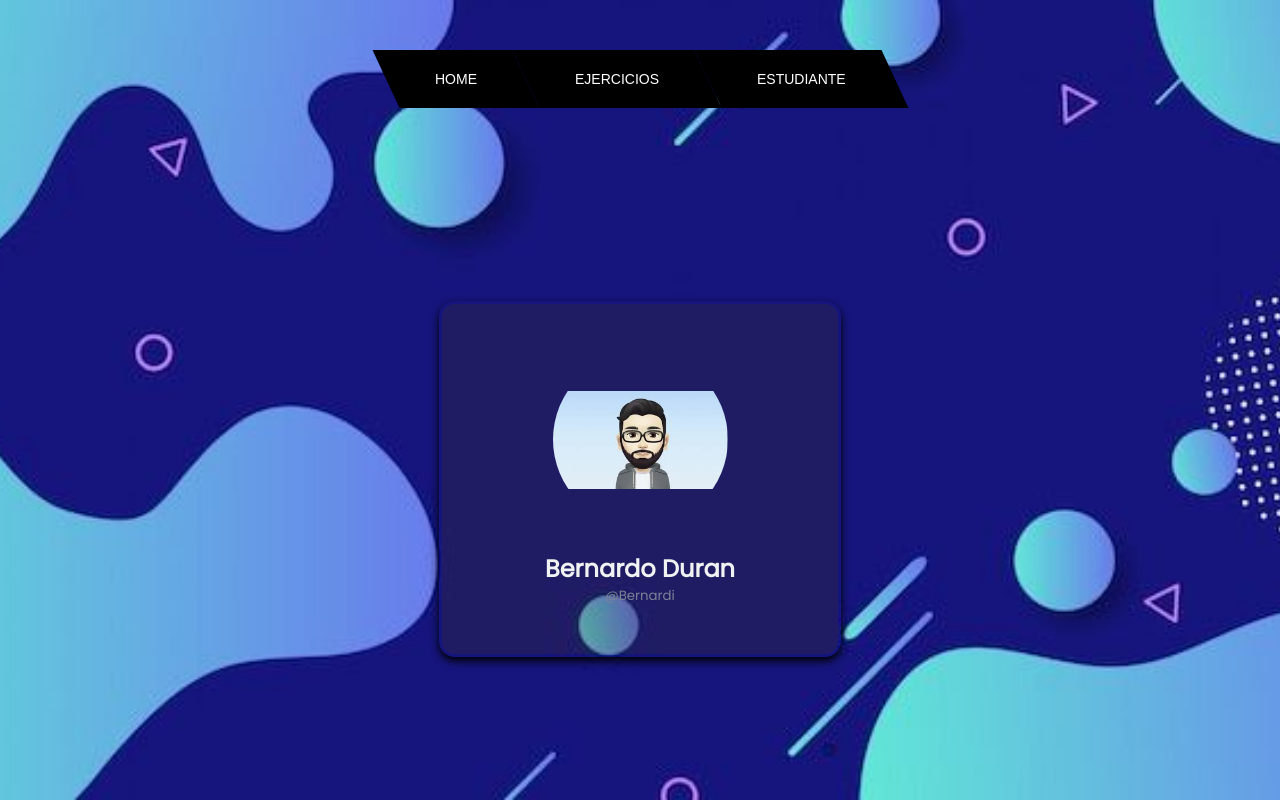
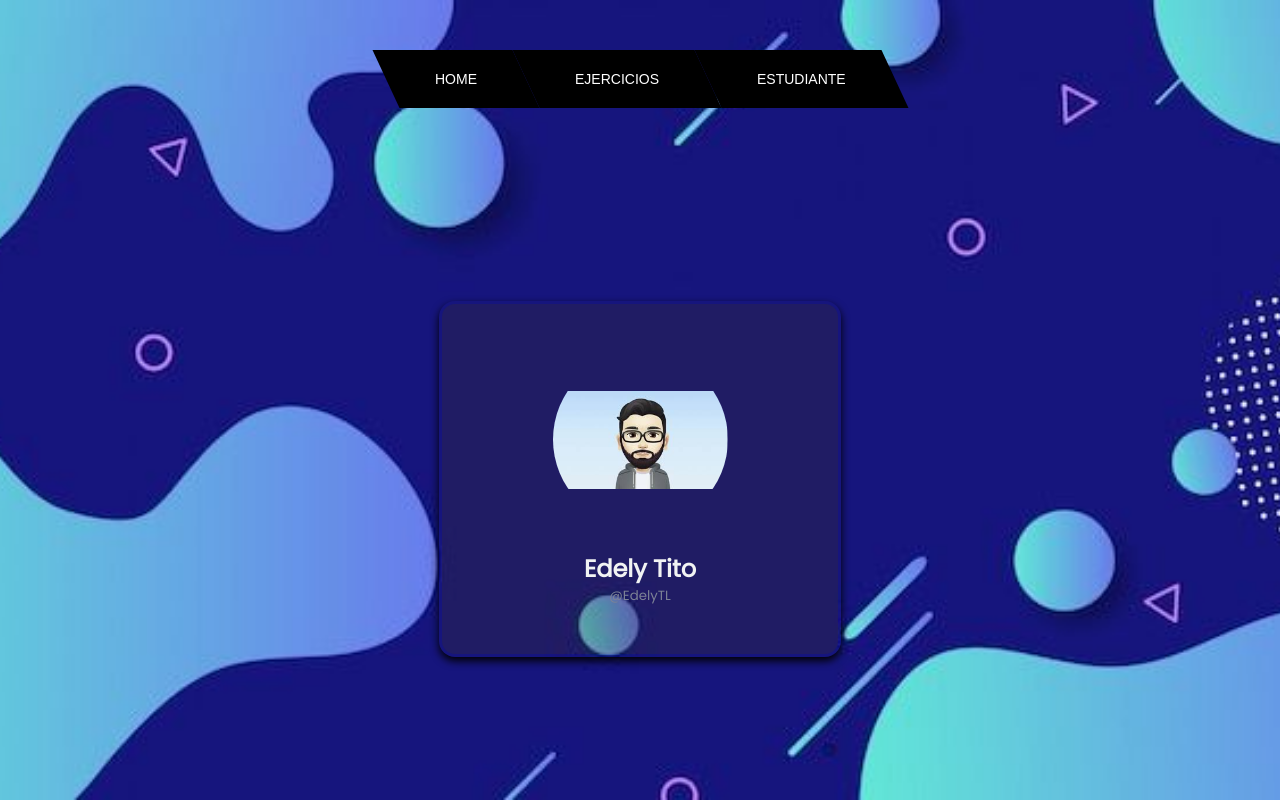
Before and after one commit to EdelyTito/simulacion, a Vue app: page /estudiante in a window 1280 px wide. Built offline with nearby package versions, Linux system fonts and the light colour scheme.

Commit message:
hola ahora si

```diff
--- a/package.json
+++ b/package.json
@@ -4,7 +4,8 @@
   "private": true,
   "scripts": {
     "serve": "vue-cli-service serve",
-    "build": "vue-cli-service build"
+    "build": "vue-cli-service build",
+    "deploy": "gh-pages -d dist"
   },
   "dependencies": {
     "core-js": "^3.8.3",
@@ -18,6 +19,7 @@
     "@vue/cli-plugin-babel": "~5.0.0",
     "@vue/cli-plugin-router": "~5.0.0",
     "@vue/cli-service": "~5.0.0",
+    "gh-pages": "^6.2.0",
     "stylus": "^0.55.0",
     "stylus-loader": "^6.1.0"
   },
--- a/src/views/Estudiante.vue
+++ b/src/views/Estudiante.vue
@@ -3,8 +3,8 @@
     <div class="profile-image">
       <img src="../assets/perfile.jpeg" />
     </div>
-    <h2 class="profile-username">Bernardo Duran</h2>
-    <small class="profile-user-handle">@Bernardi</small>
+    <h2 class="profile-username">Edely Tito</h2>
+    <small class="profile-user-handle">@EdelyTL</small>
 
   </article>
 </template>
--- a/vue.config.js
+++ b/vue.config.js
@@ -1,4 +1,7 @@
 const { defineConfig } = require('@vue/cli-service')
 module.exports = defineConfig({
-  transpileDependencies: true
+  transpileDependencies: true,
+  publicPath: process.env.NODE_ENV === 'production'
+    ? '/simulacion/'  // reemplaza 'simulacion' con el nombre de tu repositorio
+    : '/'
 })
```
Also changed, not shown: 1 other file (tests, documents, lock files or other folders).
